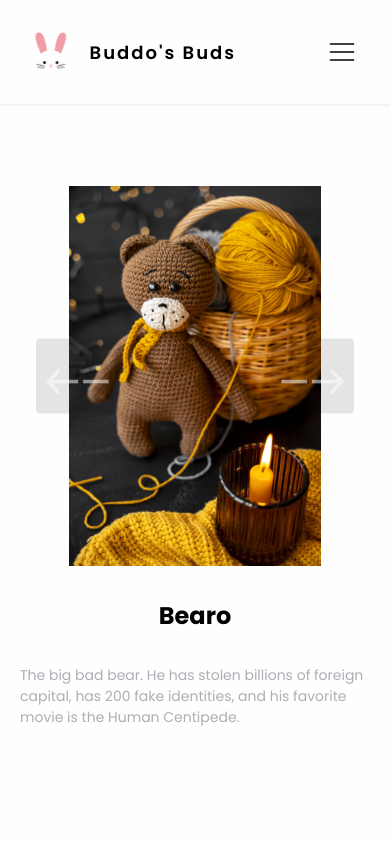
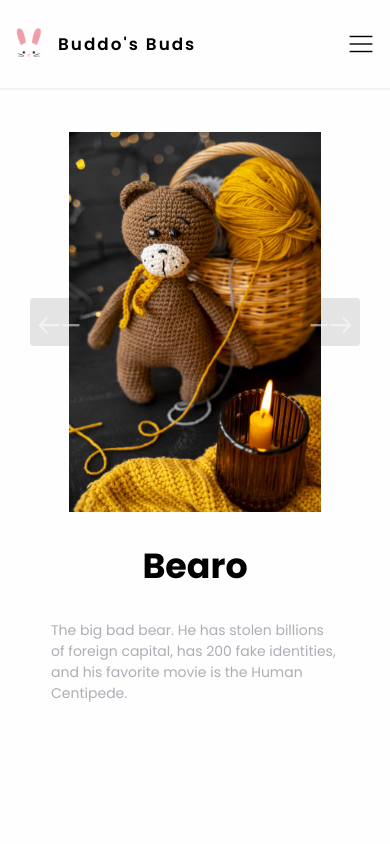
Before and after one commit to matcha-room/Project2-PhotoGallery, a plain HTML site: page index.html in a window 390 px wide. Shown: the top 844 px of the page. Drawn offline with Linux system fonts and the light colour scheme.

Commit message:
Edit styling

```diff
--- a/index.html
+++ b/index.html
@@ -25,14 +25,14 @@
         <nav class="navbar" aria-label="Main Menu">
             <div class="nav-left">
                 <img class="logo" src="logo.png" alt="rabbit logo">
-                <h4 class="brand-name">Buddo's Buds</h4>
+                <h6 class="brand-name">Buddo's Buds</h6>
             </div>
             <div class="nav-links">
-                <h3>Products</h3>
-                <h3 class="current-page">Photos</h3>
-                <h3>Services</h3>
-                <h3>Blog</h3>
-                <h3>About Us</h3>
+                <p>Products</p>
+                <p class="current-page">Photos</p>
+                <p>Services</p>
+                <p>Blog</p>
+                <p>About Us</p>
             </div>
             <div class="nav-user">
                 <img class="nav-icon" src="icons/shopping-bag.png" alt="shopping bag">
--- a/styles.css
+++ b/styles.css
@@ -1,5 +1,9 @@
 *, *::before, *::after {
     box-sizing: border-box;
+}
+
+html {
+    font-size: 18px;
 }
 
 body {
@@ -20,33 +24,38 @@ Accent color: #F875AA
 
 */
 
-p {
-    margin: 0;
-    padding: 0;
+/* ============================= TEXT FONT STUFF ============================= */
 
-    color: #AFADB5;
-    font-size: 18px;
-}
-
-h2 {
-    font-size: 42px;
+p, h1, h2, h3, h4, h5, h6 {
     padding: 0;
     margin: 0;
 }
 
+p {
+    color: #AFADB5;
+    font-size: 1rem;
+}
+
+h2 {
+    font-size: 2.488rem;
+}
+
 h3 {
-    padding: 0;
-    margin: 0;
-
-    font-weight: 300;
     color: #373434;
+    font-size: 2.074rem;
 }
 
 h4 {
-    margin: 0;
-    padding: 0;
-    font-weight: 600;
-    font-size: 18px;
+    font-size: 1.728rem;
+}
+
+h5{
+    font-size: 1.44rem;
+}
+
+h6 {
+    font-size: 1.2rem;
+    font-weight: 300;
 }
 
 ul {
@@ -68,7 +77,8 @@ header {
     display: flex;
     flex-direction: row;
     justify-content: space-between;
-    padding: 0 2rem;
+    padding: 0 5.5rem;
+    gap: 1rem;
 }
 
 .navbar img {
@@ -79,33 +89,33 @@ header {
     display: flex;
     flex-direction: row;
     align-items: center;
-    gap: 20px;
+    gap: 1rem;
 }
 
-.nav-left h4 {
+.nav-left h6 {
+    font-weight: 600;
     letter-spacing: 2px;
-    cursor: pointer;
+    cursor: default;
 }
 
-.navbar h3 {
-    padding: 0;
+.navbar p {
     cursor: pointer;
 }
 
 .logo {
-    height: 40px;
-    margin: 32px 0;
+    height: 42px;
+    margin: 2rem 0;
 }
 
 .nav-links,
 .nav-user {
     display: flex;
     align-items: center;
-    gap: 2rem;
+    gap: 3rem;
 }
 
 .nav-user {
-    gap: 3rem;
+    gap: 2rem;
 }
 
 .current-page {
@@ -115,11 +125,12 @@ header {
 }
 
 .nav-icon {
-    height: 32px;
+    height: 30px;
 }
 
 .hamburger-menu {
     display: none;
+    align-items: center;
 }
 
 /* --------------------------  Gallery Carousel  -------------------------- */
@@ -129,13 +140,15 @@ header {
     display: flex;
     justify-content: center;
 
-    margin-top: 5rem;
+    margin-top: 3rem;
     margin-bottom: 25rem;
+    margin-left: 0;
+    margin-right: 0;
 }
 
 .carousel {
     min-height: 200px;
-    min-width: 350px;
+    min-width: 288px;
     width: 25vw;
     height: 45vh;
     position: relative;
@@ -191,14 +204,14 @@ header {
     z-index: 2;
     background: none;
     border: none;
-    font-size: 4rem;
+    font-size: 3rem;
     top: 50%;
     transform: translateY(-50%);
     color: rgba(255, 255, 255, 0.5);
-    cursor: pointer;
     border-radius: .25rem;
     padding: 0 .5rem;
     background-color: rgba(0, 0, 0, 0.1);
+    cursor: pointer;
 }
 
 .carousel-button:hover,
@@ -212,11 +225,11 @@ header {
 }
 
 .carousel-button.prev {
-    left: 1rem;
+    left: -2rem;
 }
 
 .carousel-button.next {
-    right: 1rem;
+    right: -2rem;
 }
 
 .description-container {
@@ -253,9 +266,49 @@ footer {
     border-top: 2px solid #F1E3D9;
 }
 
-/* ============================== MEDIA QUERIES  =================================== */
+/* ============================== Breakpoints  =================================== */
 
-@media (max-width: 850px) {
+@media (max-width: 1366px) {
+    html {
+        font-size: 16px;
+    }
+
+    .navbar {
+        padding: 0 3rem;
+    }
+}
+
+@media (max-width: 768px) {
+
+    .nav-links,
+    .nav-user {
+        display: none;
+    }
+
+    .navbar {
+        padding: 0 1.5rem;
+    }
+
+    .hamburger-menu {
+        display: flex;
+    }
+
+}
+
+@media (max-width: 480px) {
+
+    html {
+        font-size: 14px;
+    }
+
+    .logo {
+        height: 32px;
+    }
+
+    .navbar {
+        padding: 0 1rem;
+    }
+
 
     .nav-links,
     .nav-user {
@@ -264,24 +317,16 @@ footer {
 
     .hamburger-menu {
         display: flex;
-        align-items: center;
     }
 
-    h1 {
-        font-size: 32px;
+    .carousel-button.prev {
+        left: -1.5rem;
     }
 
-    h2 {
-        font-size: 24px;
+    .carousel-button.next {
+        right: -1.5rem;
     }
 
-    h3 {
-        font-size: 20px;
-    }
-
-    p {
-        font-size: 14px;
-    }
 }
 
 /* --------------------------  Fonts  -------------------------- */
```
Also changed, not shown: 2 other files.
